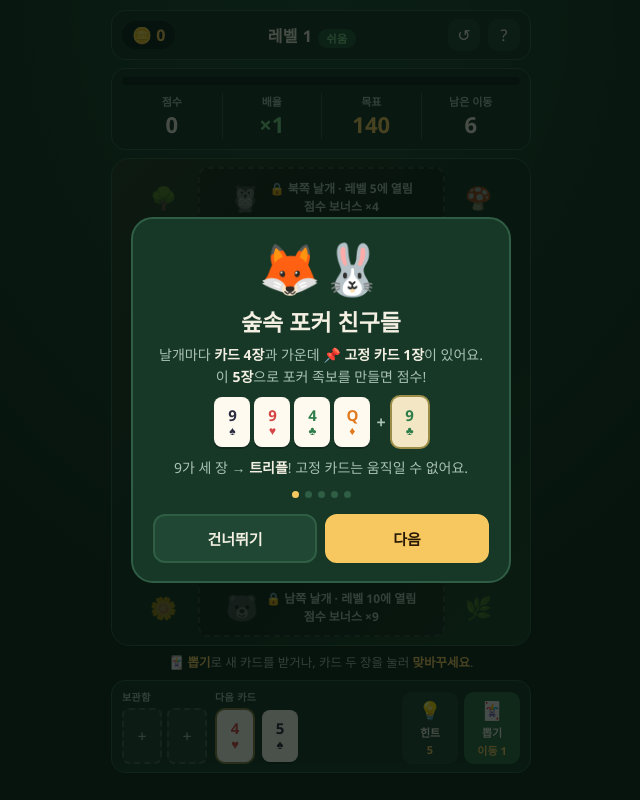
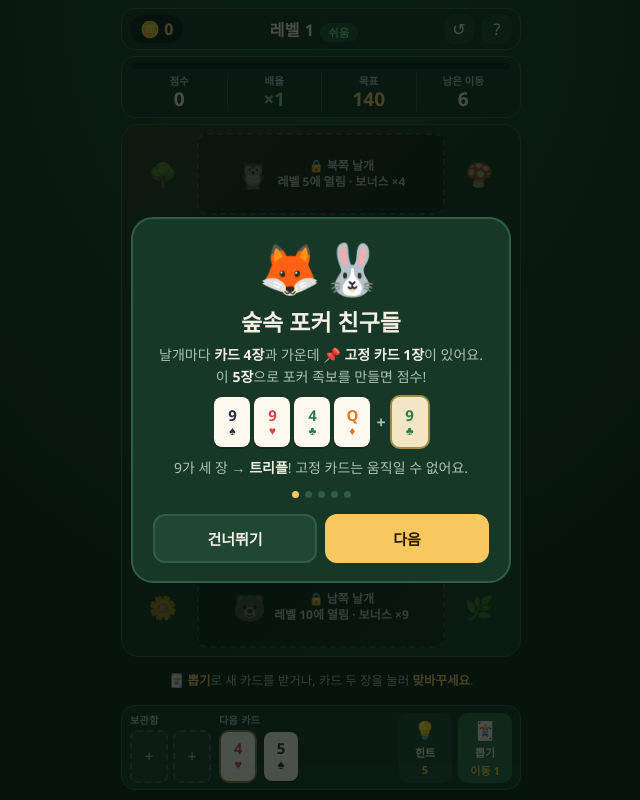
Before and after one commit to Tito-Tito/forest-poker-pals, a plain HTML site: page index.html in a window 1280 px wide. Shown: the whole page, without its empty margins (319-959 px from the left). Drawn offline with Linux system fonts and the light colour scheme.

Commit message:
9:16 화면에 모든 내용이 들어가도록 레이아웃 정리
- 보드 카드 크기를 화면 높이·너비에 맞춰 자동으로 정함(fitBoard, --cw)
- 상단·점수판·하단 패널 여백과 글자 크기 축소
- 목표 달성 버튼을 안내 문구 자리에 표시해 화면이 밀리지 않게 함
- 잠긴 날개 안내 문구 짧게

Co-Authored-By: Claude Opus 5.5 <noreply@anthropic.com>
Claude-Session: https://claude.ai/code/session_01BHRypfJVA6NDnrwgW9RUSf

```diff
--- a/index.html
+++ b/index.html
@@ -19,6 +19,7 @@
     --card: #fffaf0;
     --hub: #f3e6c4;
     --s0: #2b2d42; --s1: #d64545; --s2: #e07a1f; --s3: #2f7d4a;
+    --cw: 52px; /* 보드 카드 폭: 화면 크기에 맞춰 JS(fitBoard)가 정함 */
     color-scheme: dark;
   }
   * { box-sizing: border-box; -webkit-tap-highlight-color: transparent; }
@@ -30,27 +31,27 @@
     display: flex; justify-content: center;
     user-select: none;
   }
-  #app { width: 100%; max-width: 440px; padding: 10px 10px 16px; display: flex; flex-direction: column; gap: 8px; }
+  #app { width: 100%; max-width: max(420px, calc(var(--cw) * 6 + 63px)); padding: 8px 10px 10px; display: flex; flex-direction: column; gap: 6px; }
   button { font: inherit; color: inherit; cursor: pointer; border: none; background: none; }
 
   /* 상단 */
-  .top { display: flex; align-items: center; gap: 8px; background: var(--panel); border: 1px solid var(--line); border-radius: 14px; padding: 8px 10px; }
+  .top { display: flex; align-items: center; gap: 8px; background: var(--panel); border: 1px solid var(--line); border-radius: 14px; padding: 5px 8px; }
   .coins { font-weight: 800; color: var(--gold); background: #0d1f16; padding: 3px 10px; border-radius: 999px; }
   .lvl { flex: 1; text-align: center; font-weight: 800; letter-spacing: .5px; }
   .diff { font-size: 11px; font-weight: 700; padding: 2px 8px; border-radius: 999px; margin-left: 6px; vertical-align: middle; }
   .diff.easy { background: #24563a; color: var(--good); }
   .diff.mid { background: #5a4a1d; color: var(--gold); }
   .diff.hard { background: #5a2525; color: #ffb3b0; }
-  .icon-btn { width: 32px; height: 32px; border-radius: 10px; background: var(--panel-2); font-size: 16px; }
+  .icon-btn { width: 30px; height: 30px; border-radius: 10px; background: var(--panel-2); font-size: 16px; }
   .icon-btn:hover { background: var(--line); }
 
-  .stats { background: var(--panel); border: 1px solid var(--line); border-radius: 14px; padding: 8px 10px 10px; }
-  .bar { height: 8px; background: #0d1f16; border-radius: 99px; overflow: hidden; margin-bottom: 8px; }
+  .stats { background: var(--panel); border: 1px solid var(--line); border-radius: 14px; padding: 6px 10px 6px; }
+  .bar { height: 6px; background: #0d1f16; border-radius: 99px; overflow: hidden; margin-bottom: 4px; }
   .bar > i { display: block; height: 100%; background: linear-gradient(90deg, var(--good), var(--gold)); border-radius: 99px; transition: width .4s; }
   .stat-row { display: grid; grid-template-columns: repeat(4, 1fr); text-align: center; }
   .stat-row div + div { border-left: 1px solid var(--line); }
-  .stat-row small { display: block; font-size: 11px; color: var(--muted); font-weight: 700; }
-  .stat-row b { font-size: 22px; font-variant-numeric: tabular-nums; }
+  .stat-row small { display: block; font-size: 10.5px; color: var(--muted); font-weight: 700; }
+  .stat-row b { font-size: 19px; line-height: 1.2; font-variant-numeric: tabular-nums; }
   .stat-row .mult { color: var(--good); }
   .stat-row .target { color: var(--gold); }
   .stat-row .low { color: var(--bad); }
@@ -58,7 +59,7 @@
   /* 보드 */
   .board {
     position: relative;
-    display: grid; grid-template-columns: repeat(6, minmax(0, 58px)); grid-template-rows: repeat(6, auto); justify-content: center;
+    display: grid; grid-template-columns: repeat(6, var(--cw)); grid-template-rows: repeat(6, calc(var(--cw) * 1.4)); justify-content: center;
     gap: 5px; padding: 8px; border-radius: 18px;
     background:
       linear-gradient(135deg, rgba(240,138,75,.10), transparent 45%),
@@ -66,9 +67,9 @@
       #12301f;
     border: 1px solid var(--line);
   }
-  .corner { display: flex; align-items: center; justify-content: center; font-size: 22px; opacity: .55; }
+  .corner { display: flex; align-items: center; justify-content: center; font-size: calc(var(--cw) * .4); opacity: .55; }
   .slot {
-    aspect-ratio: 5 / 7; border-radius: 9px; position: relative;
+    height: 100%; border-radius: 9px; position: relative;
     background: rgba(255,255,255,.05); border: 2px dashed rgba(255,255,255,.12);
     display: flex; align-items: center; justify-content: center; cursor: pointer;
     transition: transform .12s, box-shadow .12s;
@@ -85,8 +86,8 @@
     display: flex; flex-direction: column; align-items: center; justify-content: center;
     font-weight: 900; line-height: 1; position: relative;
   }
-  .card .r { font-size: clamp(16px, 5vw, 22px); }
-  .card .s { font-size: clamp(14px, 4.4vw, 19px); margin-top: 2px; }
+  .card .r { font-size: calc(var(--cw) * .38); }
+  .card .s { font-size: calc(var(--cw) * .33); margin-top: 2px; }
   .card.s0 { color: var(--s0); } .card.s1 { color: var(--s1); } .card.s2 { color: var(--s2); } .card.s3 { color: var(--s3); }
   .card.pop { animation: pop .35s ease-out; }
   @keyframes pop { 0% { transform: scale(.4) rotate(-10deg); opacity: 0; } 70% { transform: scale(1.1); } 100% { transform: scale(1); opacity: 1; } }
@@ -94,23 +95,23 @@
   .locked {
     display: flex; align-items: center; justify-content: center; gap: 8px;
     border-radius: 10px; background: rgba(0,0,0,.25); border: 2px dashed rgba(255,255,255,.12);
-    color: var(--muted); font-size: 12px; font-weight: 700; text-align: center; padding: 10px 6px;
+    color: var(--muted); font-size: 12px; font-weight: 700; text-align: center; padding: 4px 6px; line-height: 1.3;
   }
-  .locked .a { font-size: 26px; filter: grayscale(1); opacity: .6; }
+  .locked .a { font-size: calc(var(--cw) * .45); filter: grayscale(1); opacity: .6; }
 
   /* 가운데: 고정 카드 4장 + 뽑은 카드 */
   .center {
     grid-column: 2 / 6; grid-row: 2 / 6;
     background: rgba(0,0,0,.22); border-radius: 14px; border: 1px solid var(--line);
     display: grid; grid-template-columns: 1fr 1fr 1fr; grid-template-rows: 1fr 1fr 1fr;
-    padding: 6px; gap: 4px; position: relative;
+    padding: 4px; gap: 2px; position: relative; min-height: 0;
   }
-  .hubcell { display: flex; flex-direction: column; align-items: center; justify-content: center; gap: 3px; min-width: 0; }
+  .hubcell { display: flex; flex-direction: column; align-items: center; justify-content: center; gap: 2px; min-width: 0; min-height: 0; }
   .hubcell.W { grid-column: 1; grid-row: 2; align-items: flex-start; }
   .hubcell.E { grid-column: 3; grid-row: 2; align-items: flex-end; }
   .hubcell.N { grid-column: 2; grid-row: 1; }
   .hubcell.S { grid-column: 2; grid-row: 3; }
-  .hubcard { width: 52px; max-width: 100%; aspect-ratio: 5/7; position: relative; }
+  .hubcard { width: calc(var(--cw) * .85); max-width: 100%; aspect-ratio: 5/7; position: relative; }
   .hubcard .card { background: var(--hub); box-shadow: 0 0 0 2px rgba(246,200,95,.45), 0 2px 0 rgba(0,0,0,.3); }
   .hubcard .pin { position: absolute; top: -7px; right: -5px; font-size: 13px; }
   .hubcard.off { border-radius: 8px; border: 2px dashed rgba(255,255,255,.12); display: flex; align-items: center; justify-content: center; font-size: 18px; opacity: .5; }
@@ -119,7 +120,7 @@
   .hlabel.on { color: var(--good); }
   .hubcell.W .hlabel, .hubcell.E .hlabel { flex-direction: column; gap: 0; text-align: center; white-space: normal; line-height: 1.15; }
   .heldcell { grid-column: 2; grid-row: 2; display: flex; flex-direction: column; align-items: center; justify-content: center; gap: 3px; }
-  .heldcard { width: 58px; max-width: 100%; aspect-ratio: 5/7; border-radius: 10px; }
+  .heldcard { width: calc(var(--cw) * .95); max-width: 100%; aspect-ratio: 5/7; border-radius: 10px; }
   .heldcard.empty { border: 2px dashed rgba(255,255,255,.18); display: flex; align-items: center; justify-content: center; text-align: center; font-size: 10.5px; color: var(--muted); font-weight: 700; padding: 4px; cursor: pointer; }
   .heldcard.full { box-shadow: 0 0 0 3px var(--gold), 0 0 16px rgba(246,200,95,.6); }
   .heldtag { font-size: 10px; color: var(--gold); font-weight: 800; }
@@ -130,15 +131,15 @@
   @keyframes floatUp { 0% { opacity: 0; margin-top: 0; } 15% { opacity: 1; } 100% { opacity: 0; margin-top: -46px; } }
 
   /* 하단 */
-  .tray { display: grid; grid-template-columns: auto auto 1fr auto; gap: 8px; background: var(--panel); border: 1px solid var(--line); border-radius: 14px; padding: 8px 10px; align-items: end; }
-  .tray small { display: block; font-size: 10px; color: var(--muted); font-weight: 800; margin-bottom: 4px; letter-spacing: .4px; }
+  .tray { display: grid; grid-template-columns: auto auto 1fr auto; gap: 8px; background: var(--panel); border: 1px solid var(--line); border-radius: 14px; padding: 6px 8px; align-items: end; }
+  .tray small { display: block; font-size: 10px; color: var(--muted); font-weight: 800; margin-bottom: 3px; letter-spacing: .4px; }
   .mini-row { display: flex; gap: 5px; }
-  .mini { width: 40px; aspect-ratio: 5/7; border-radius: 7px; background: rgba(255,255,255,.05); border: 2px dashed rgba(255,255,255,.15); display: flex; align-items: center; justify-content: center; color: var(--muted); cursor: pointer; transition: transform .12s; }
+  .mini { width: 38px; aspect-ratio: 5/7; border-radius: 7px; background: rgba(255,255,255,.05); border: 2px dashed rgba(255,255,255,.15); display: flex; align-items: center; justify-content: center; color: var(--muted); cursor: pointer; transition: transform .12s; }
   .mini .card .r { font-size: 15px; } .mini .card .s { font-size: 13px; }
   .mini.preview { cursor: default; border-style: solid; border-color: transparent; background: none; }
   .mini.preview.first .card { box-shadow: 0 0 0 2px rgba(246,200,95,.5); }
   .actions { display: flex; gap: 6px; justify-content: flex-end; }
-  .act { display: flex; flex-direction: column; align-items: center; gap: 2px; background: var(--panel-2); border-radius: 10px; padding: 6px 9px; font-size: 11px; font-weight: 800; min-width: 56px; }
+  .act { display: flex; flex-direction: column; align-items: center; gap: 2px; background: var(--panel-2); border-radius: 10px; padding: 5px 9px; font-size: 11px; font-weight: 800; min-width: 54px; }
   .act:hover { background: var(--line); }
   .act .e { font-size: 18px; }
   .act .n { color: var(--gold); }
@@ -146,9 +147,10 @@
   .act.draw { background: #2c6b47; }
   .act.discard { background: #6b2f2c; }
 
-  .finish { background: linear-gradient(90deg, var(--gold), var(--fox)); color: #2a1a05; font-weight: 900; padding: 12px; border-radius: 14px; font-size: 16px; animation: glow 1.4s ease-in-out infinite; }
+  .finish { width: 100%; height: 100%; background: linear-gradient(90deg, var(--gold), var(--fox)); color: #2a1a05; font-weight: 900; padding: 0 8px; border-radius: 12px; font-size: 15px; animation: glow 1.4s ease-in-out infinite; }
   @keyframes glow { 50% { box-shadow: 0 0 18px rgba(246,200,95,.7); } }
-  .tip { text-align: center; font-size: 12.5px; color: var(--muted); min-height: 18px; line-height: 1.4; }
+  .tip { height: 36px; display: flex; align-items: center; justify-content: center; text-align: center; font-size: 12.5px; color: var(--muted); line-height: 1.4; overflow: hidden; }
+  .tip > span { display: block; }
   .tip b { color: var(--gold); }
 
   /* 모달 */
@@ -371,7 +373,7 @@ function slotHTML(run, w, i, sc) {
 
 function lockedHTML(w, style) {
   const W = WINGS[w];
-  return `<div class="locked" style="${style}"><span class="a">${W.animal}</span><span>🔒 ${W.name} 날개 · 레벨 ${W.unlock}에 열림<br>점수 보너스 ×${W.bonus}</span></div>`;
+  return `<div class="locked" style="${style}"><span class="a">${W.animal}</span><span>🔒 ${W.name} 날개<br>레벨 ${W.unlock}에 열림 · 보너스 ×${W.bonus}</span></div>`;
 }
 
 function hubHTML(run, w, sc, open) {
@@ -385,6 +387,20 @@ function hubHTML(run, w, sc, open) {
       <div class="hlabel ${h ? 'on' : ''}"><span class="a ${cheer}">${W.animal}</span><span>${label.replace('<br>', w === 'N' || w === 'S' ? ' ' : '<br>')}</span></div>
     </div>`;
 }
+
+// 화면(9:16 등) 높이·너비에 맞춰 보드 카드 크기를 정해 스크롤 없이 한 화면에 들어가게 한다.
+function fitBoard() {
+  const boardEl = document.getElementById('board');
+  if (!boardEl) return;
+  const vh = window.visualViewport ? window.visualViewport.height : window.innerHeight;
+  const other = app.getBoundingClientRect().height - boardEl.getBoundingClientRect().height;
+  const frame = 16 + 2 + 25; // 보드 안쪽 여백 + 테두리 + 칸 사이 간격 5개
+  const byH = (vh - other - frame) / (6 * 1.4);
+  const byW = (Math.min(window.innerWidth, 800) - 20 - frame) / 6;
+  const cw = Math.max(30, Math.min(110, byH, byW));
+  document.documentElement.style.setProperty('--cw', cw.toFixed(1) + 'px');
+}
+window.addEventListener('resize', () => { if (save.run) fitBoard(); });
 
 function render() {
   const run = save.run;
@@ -446,7 +462,9 @@ function render() {
       </div>
     </div>
     <div class="board" id="board">${board}</div>
-    <div class="tip">${tipHTML || defaultTip(run)}</div>
+    <div class="tip">${cleared && !run.ended
+      ? `<button class="finish" data-act="finish">🎉 목표 달성! 레벨 완료 (보너스 🪙+${run.movesLeft * 2})</button>`
+      : `<span>${tipHTML || defaultTip(run)}</span>`}</div>
     <div class="tray">
       <div><small>보관함</small><div class="mini-row">${pocket}</div></div>
       <div><small>다음 카드</small><div class="mini-row">${preview}</div></div>
@@ -456,8 +474,8 @@ function render() {
         ${drawBtn}
       </div>
     </div>
-    ${cleared && !run.ended ? `<button class="finish" data-act="finish">🎉 목표 달성! 레벨 완료 (남은 이동 보너스 🪙+${run.movesLeft * 2})</button>` : ''}
   `;
+  fitBoard();
 
   const boardEl = document.getElementById('board');
   floaters.forEach(f => {
```
Also changed, not shown: 2 other files.
